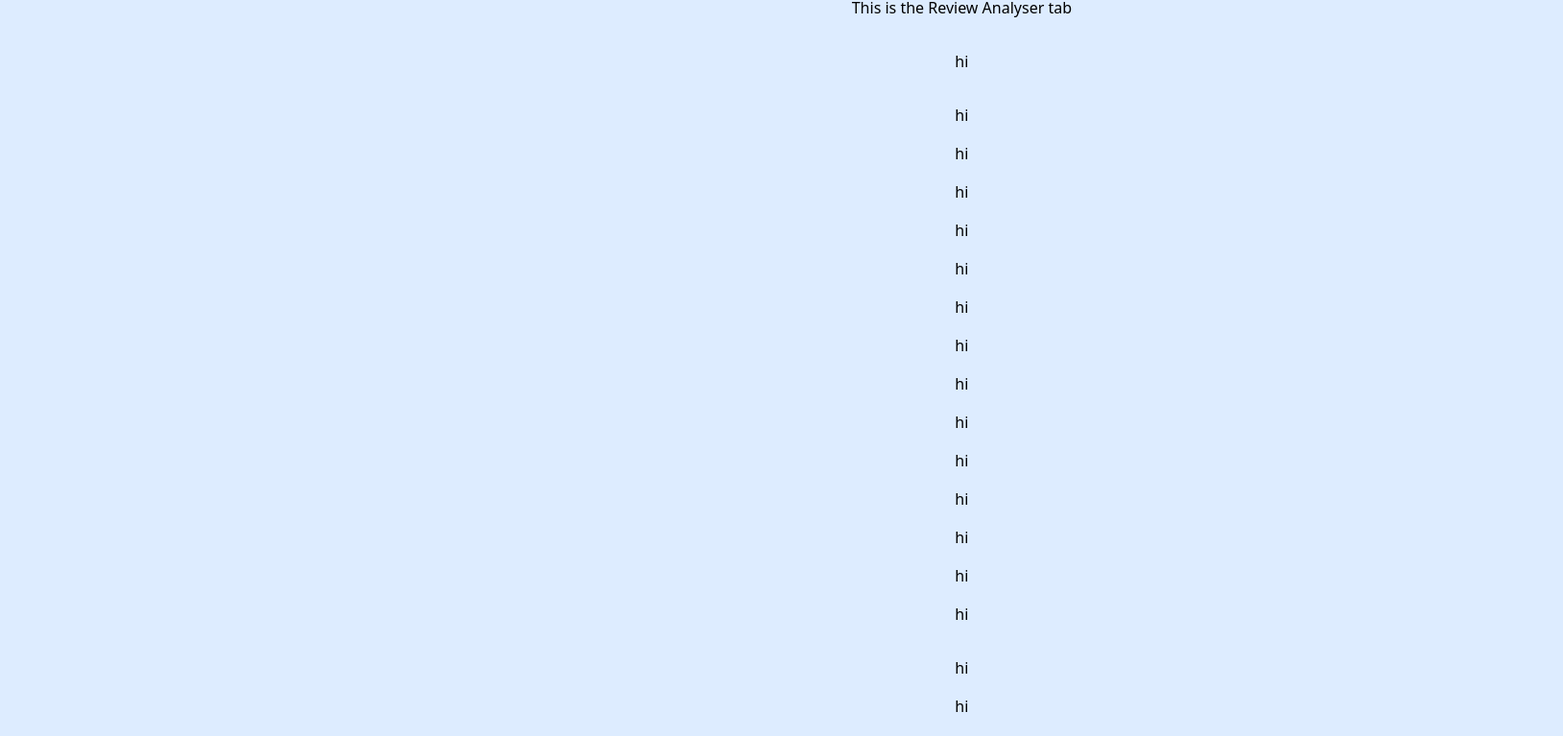
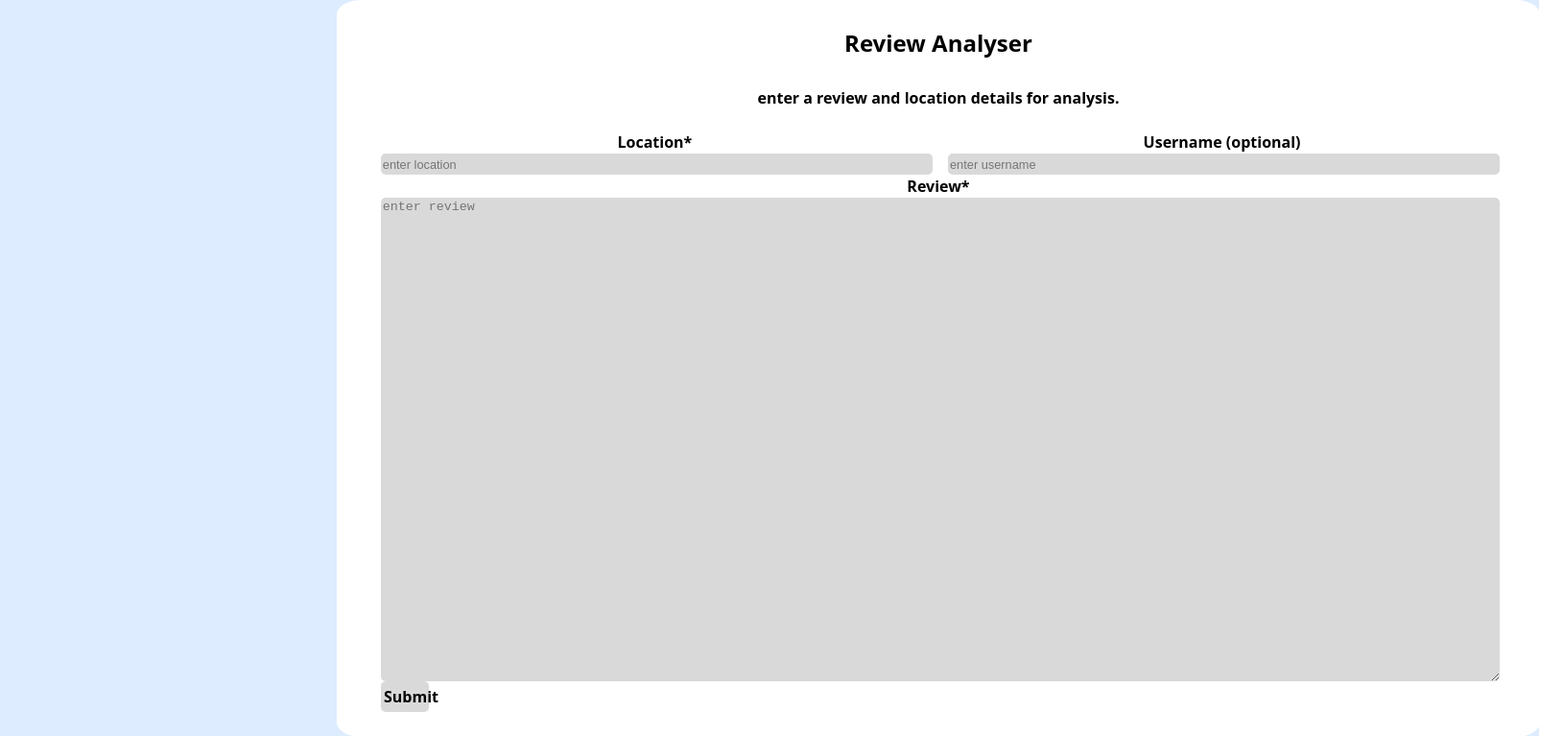
Before and after one commit to zkdlffkdb/location-review-validator, a React (Vite) app in the folder web-app/: page / in a window 1280 px wide. Shown: the part 193-960 px from the top of the page at 96% size, 1629 px wide, since content can reach past the window. Built offline with nearby package versions, Linux system fonts and the light colour scheme.

Commit message:
updated ui of review analyser

```diff
--- a/web-app/src/App.jsx
+++ b/web-app/src/App.jsx
@@ -43,7 +43,7 @@ function App() {
 			display: "flex",
 			justifyContent: "center",
 			flexDirection: "column",
-			marginLeft: "30%",
+			marginLeft: "28%",
 			backgroundColor: "#DDECFF",
 		}}
 		>
--- a/web-app/src/analyser.jsx
+++ b/web-app/src/analyser.jsx
@@ -1,63 +1,12 @@
+import * as React from 'react';
+import ReviewForm from './components/ReviewForm';
+
 export default function ReviewAnalyser() {
     return (
 		<>
         <div>
-            <p>This is the Review Analyser tab</p>
+		<ReviewForm />
         </div>
-		<div>
-		<p> hi</p>
-		</div>
-		<div>
-		<div>
-		<div>
-		<div>
-		<div>
-		<div>
-		<div>
-		<div>
-		<div>
-		<div>
-		<div>
-		<div>
-		<div>
-		<div>
-		<p> hi</p>
-		</div>
-		<p> hi</p>
-		</div>
-		<p> hi</p>
-		</div>
-		<p> hi</p>
-		</div>
-		<p> hi</p>
-		</div>
-		<p> hi</p>
-		</div>
-		<p> hi</p>
-		</div>
-		<p> hi</p>
-		</div>
-		<p> hi</p>
-		</div>
-		<p> hi</p>
-		</div>
-		<p> hi</p>
-		</div>
-		<p> hi</p>
-		</div>
-		<p> hi</p>
-		</div>
-		<p> hi</p>
-		</div>
-		<div>
-		<div>
-		<div>
-		<p> hi</p>
-		</div>
-		<p> hi</p>
-		</div>
-		<p> hi</p>
-		</div>
 		</>
     );
 }
--- a/web-app/src/components/ReviewForm.js
+++ b/web-app/src/components/ReviewForm.jsx
@@ -14,7 +14,7 @@ function ReviewForm() {
   };
 
   return (
-    <div className={styles.container}>
+    <div className={styles.pageContainer}>
       <h1 className={styles.title}>Review Analyser</h1>
       <p className={styles.para}>
         enter a review and location details for analysis.
--- a/web-app/src/components/ReviewForm.module.css
+++ b/web-app/src/components/ReviewForm.module.css
@@ -1,9 +1,30 @@
-.container {
-  font-family: Arial, Helvetica, sans-serif;
-  background: white;
-  padding: 1rem;
-  min-height: 100vh;
-  border-radius: 10px;
+.pageContainer {
+  display: flex;
+  align-items: stretch;
+  background: #FFFFFF;
+  width: 95%;
+  border-radius: 2%;
+  padding: 2rem;
+  color: #000000;
+  font-weight: bold;
+  flex-direction: column;
+  padding: 1rem 2rem;
+  margin-top: 20px;
+}
+
+/* Make sure the fieldset doesn’t expand to 100% */
+.fieldset {
+  border: none;
+  width: auto;  /* shrink to fit content */
+}
+
+/* Form width */
+.form {
+  display: flex;
+  flex-direction: column;
+  max-width: 9999px; /* actual width that will be centered */
+  align-items: stretch;
+  width: 100%;
 }
 
 .title {
@@ -15,34 +36,24 @@
   padding: 0px 0.8rem;
 }
 
-.fieldset {
-  border: none;
-  max-width: 600px;
-  padding: 0px 1rem;
-}
-
-.form {
-  display: flex;
-  flex-direction: column;
-  gap: 0.2rem;
-}
-
 .shortinput {
   border: none;
   background-color: #d9d9d9;
   border-radius: 5px;
   font-size: 0.8rem;
-  width: 200px;
+  width: 100%;
   height: 20px;
+  color: #000000;
 }
 
 .input {
   border: none;
   background-color: #d9d9d9;
+  color: #000000;
   border-radius: 5px;
-  height: 40px;
+  height: 500px;
   resize: vertical;
-  width: 420px;
+  width: 100%;
 }
 
 .button {
@@ -52,9 +63,11 @@
   padding: 0.3rem 0.2rem;
   border-radius: 5px;
   cursor: pointer;
+  justify-content: center;
   transition: background 0.2s ease-in-out;
   text-align: center;
-  margin: 0 auto;
+  color: #000000;
+  font-weight: bold;
 }
 
 .button:hover {
@@ -76,6 +89,5 @@
 .formContainer {
   display: flex;
   flex-direction: column;
-  width: 420px;
-  gap: 1rem;
+  justify-content: center;
 }
```
